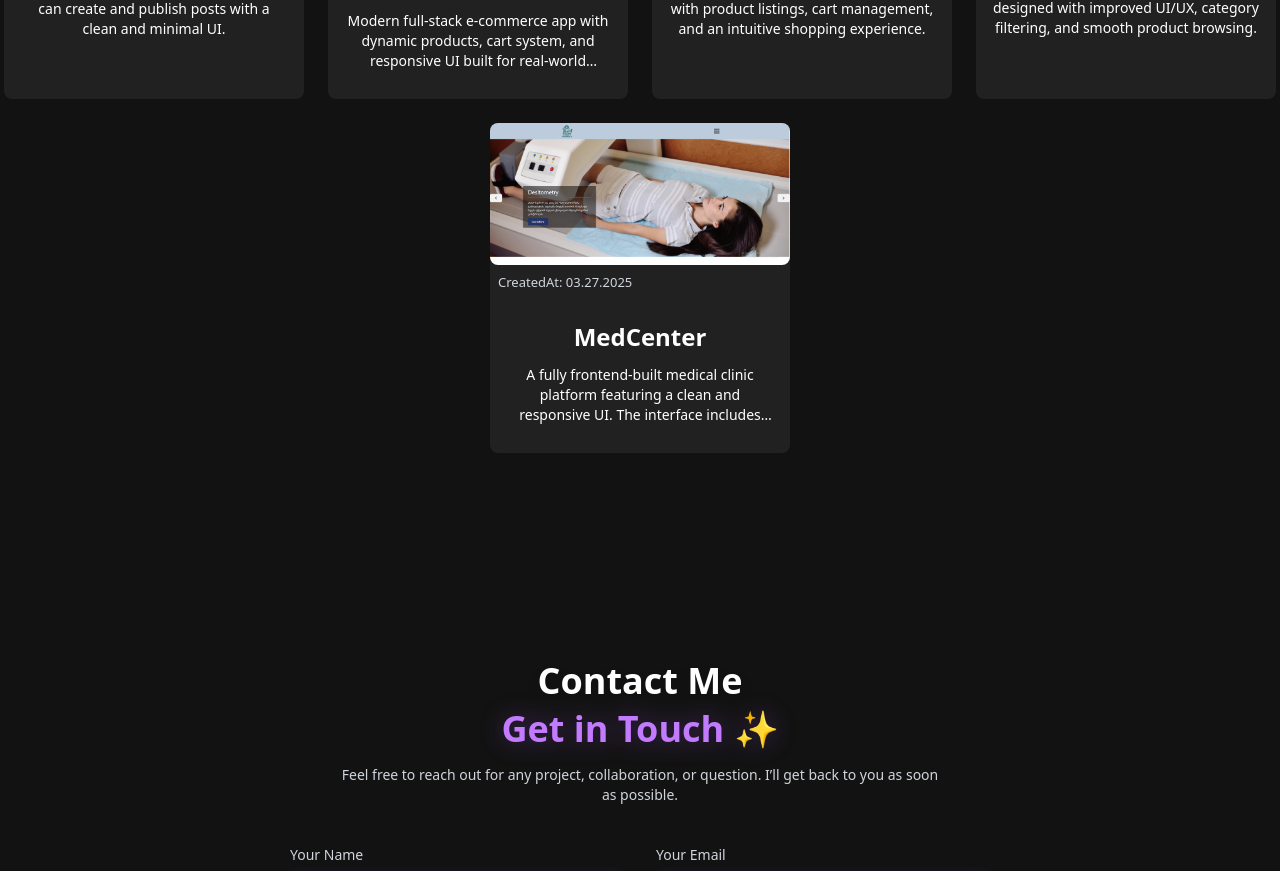
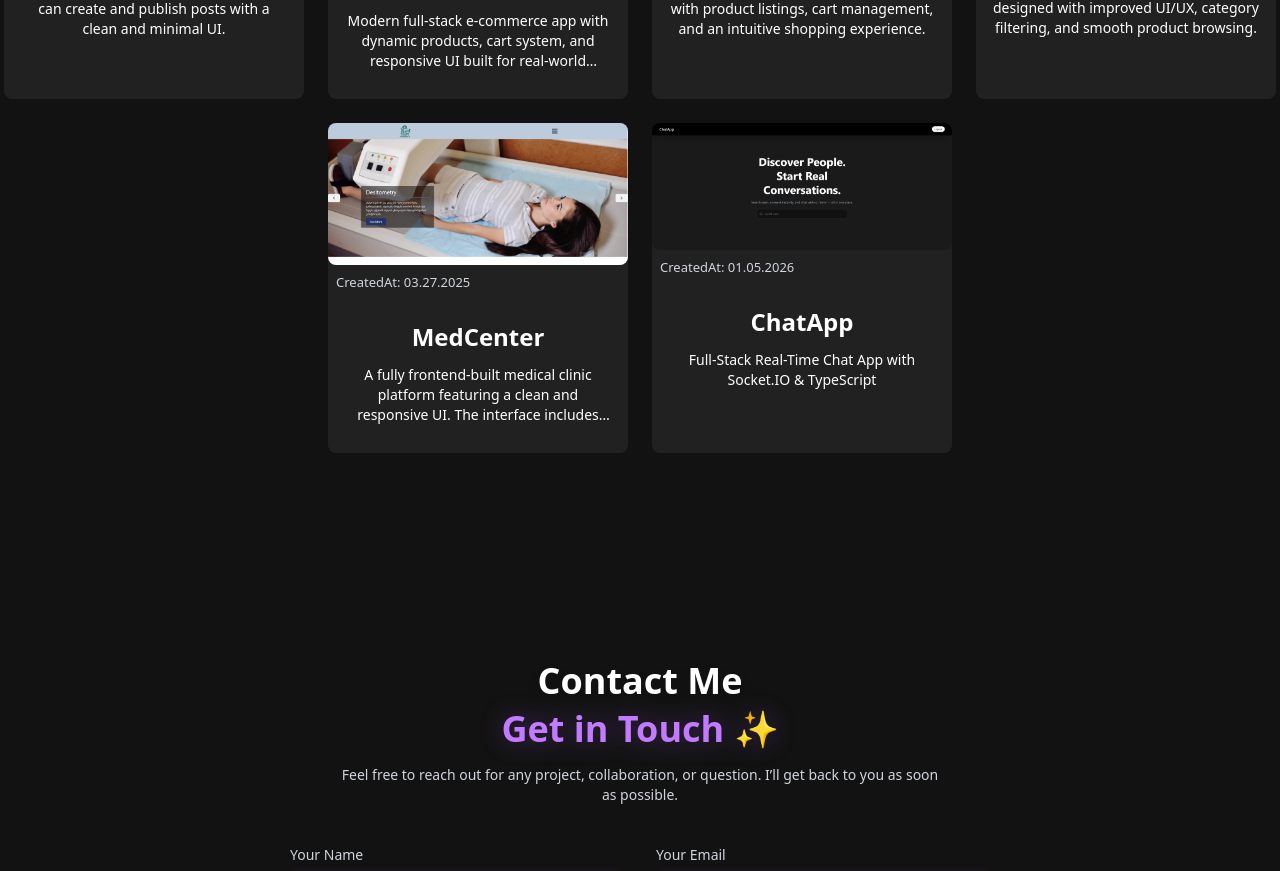
Before and after one commit to Toko122/Portfolio, a Next.js app in the folder portfolio/: page / in a window 1280 px wide. Shown: the part 2290-3161 px from the top of the page. Built offline with nearby package versions, Linux system fonts and the light colour scheme.

Commit message:
new project

```diff
--- a/portfolio/src/components/projects/ProjectSection.js
+++ b/portfolio/src/components/projects/ProjectSection.js
@@ -12,6 +12,7 @@ const ProjectSection = () => {
         {name: 'Ecommerce', image: '/Screenshot 2025-11-29 133720.png', link: 'https://ecommerce-nine-beige-73.vercel.app/', time: '08.11.2025', description: 'Fully functional eCommerce website with product listings, cart management, and an intuitive shopping experience.'},
         {name: 'Ecommerce 2', image: '/Screenshot 2025-11-29 134417.png', link: 'https://next-buy-eight.vercel.app/', time: '10.2.2025', description: 'Advanced eCommerce platform designed with improved UI/UX, category filtering, and smooth product browsing.'},
         {name: 'MedCenter', image: '/Screenshot 2025-11-29 233148.png', link: 'https://med-center-react.vercel.app/', time: '03.27.2025', description: 'A fully frontend-built medical clinic platform featuring a clean and responsive UI. The interface includes service listings, doctor sections, and a smooth appointment booking flow — all implemented purely on the client side without backend logic. Designed with modern styling, intuitive navigation, and an optimized user experience across devices.'},
+        {name: 'ChatApp', image: '/Screenshot 2026-01-05 171059.png', link: 'https://chat-app-six-liard-14.vercel.app/', time: '01.05.2026', description: 'Full-Stack Real-Time Chat App with Socket.IO & TypeScript'},
      ]
 
      const router = useRouter()
```
Also changed, not shown: portfolio/public/Screenshot 2026-01-05 171059.png (added).
